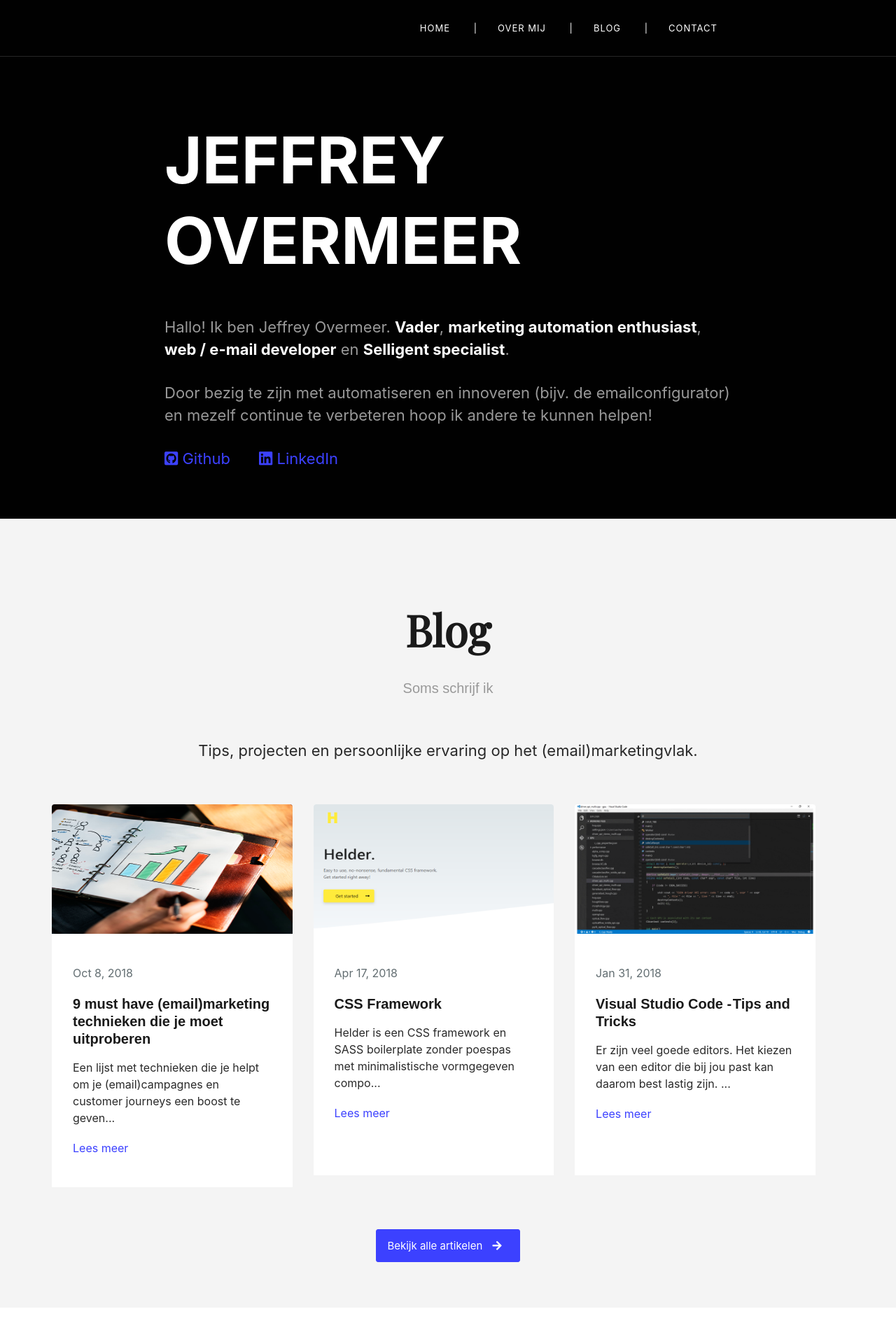
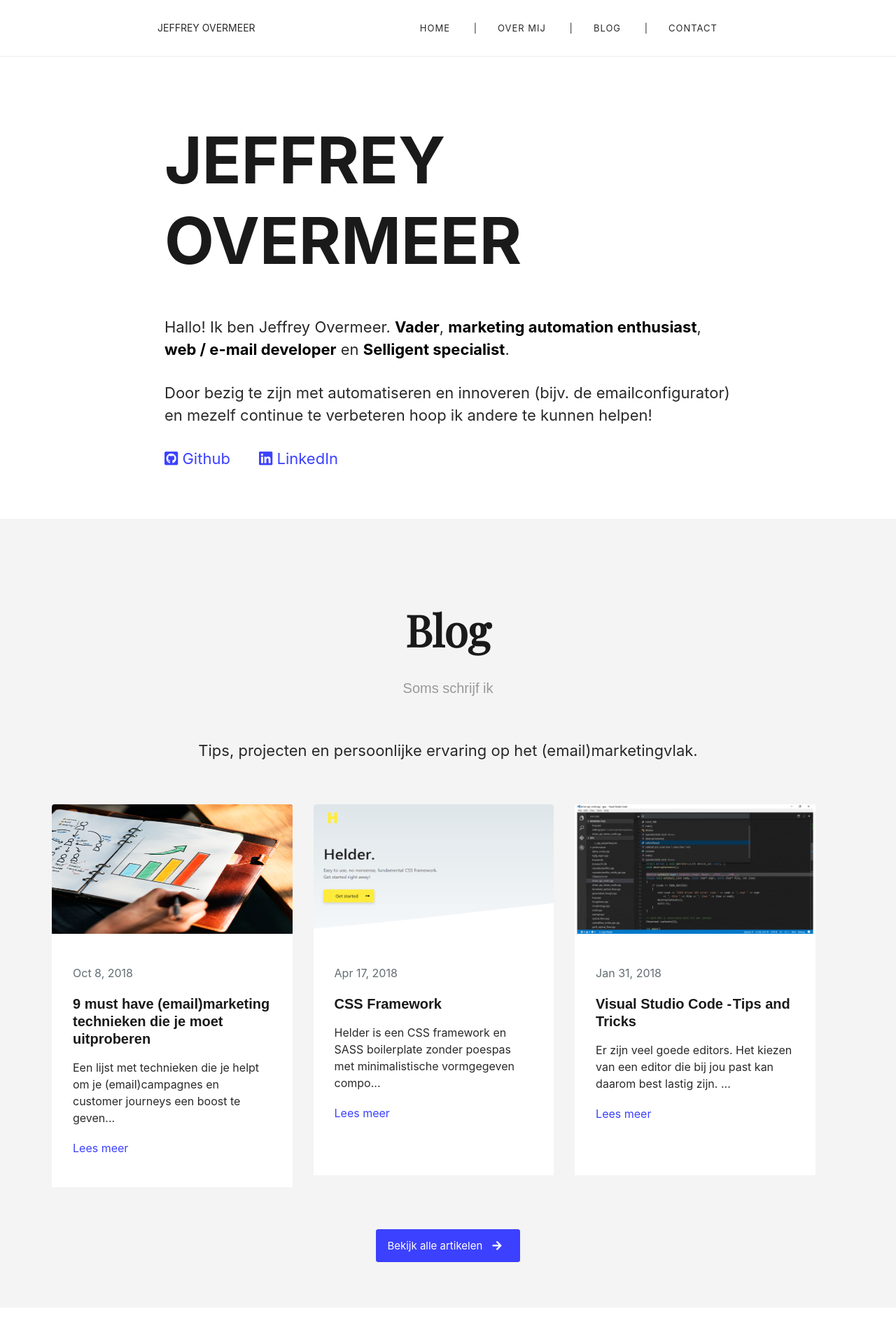
Before and after one commit to jeffrey-over/jeffrey-over.github.io, a Jekyll site: the page built from index.html, in a window 1280 px wide. Shown: the top 1920 px of the page at 70% size. Built offline with Jekyll 4.4.1, drawn with Linux system fonts in a browser that asks for light colours; nearby versions of some CDN libraries; some web fonts are replaced; library files that are not in the unit come from our copies.

Commit message:
from black to white

```diff
--- a/_includes/header.html
+++ b/_includes/header.html
@@ -3,7 +3,7 @@
         <div class="container">
         <header class="navigation">
 				<div class="brand hide-mobile">
-						<a href="#!"></a>
+						<a href="/index.html">jeffrey overmeer</a>
 					</div>
             <nav>
                 <div class="items">
--- a/_sass/base/_variables.scss
+++ b/_sass/base/_variables.scss
@@ -147,17 +147,17 @@ $navigation-background-color: transparent;
 $navigation-mobile-background-color: transparent;
 $navigation-padding-mobile: 0;
 $navigation-padding-desktop: 0;
-$navigation-font-color: #ffffff;
-$navigation-link-color: #ffffff;
+$navigation-font-color: rgba(0, 0, 0, 0.84);
+$navigation-link-color: rgba(0, 0, 0, 0.84);
 $navigation-mobile-link-color: #000;
 $navigation-link-hover-color: #3c41ff;
 $navigation-link-padding: 0 30px;
 $navigation-mobile-link-padding: 0 40px;
 $navigation-font-size: 1.4rem;
-$navigation-heading-font-color: #fff;
+$navigation-heading-font-color: rgba(0, 0, 0, 0.84);
 $navigation-line-height: $navigation-height;
 $navigation-mobile-nav-hover-color: $background-color-secondary;
-$logo-font-color: #fff;
+$logo-font-color: rgba(0, 0, 0, 0.84);
 $logo-font-size: $navigation-font-size;
 
 // Footer
--- a/_sass/sections/_intro.scss
+++ b/_sass/sections/_intro.scss
@@ -4,8 +4,8 @@
 #intro {
     // height: 80vh;
     // min-height: 400px;
-    background: #010101;
-    color: #999999;
+    //background: #010101;
+    //color: #999999;
     // background-image: linear-gradient(-180deg, rgba(0, 0, 0, 0.9) 0%, #2c2d30 75%) !important;
     font-size: 2.2rem;
 
@@ -57,7 +57,7 @@
 
 
 
-#intro b, #intro h1 {color: #ffffff;}
+// #intro b, #intro h1 {color: #ffffff;}
 
 
 
--- a/_sass/sections/_navigation_options.scss
+++ b/_sass/sections/_navigation_options.scss
@@ -24,8 +24,8 @@
 
 
 .navigation-no-logo {
-    background: #010101;
-    border-bottom: 1px solid #262626;
+//    background: #010101;
+    border-bottom: 1px solid #eee;
 
 }
 
@@ -38,7 +38,7 @@
     margin-top: 0;
     line-height: inherit;
     text-align: center;
-    color: #fff;
+   // color: #fff;
     letter-spacing: 1px;
     text-transform: uppercase;
 }
```
